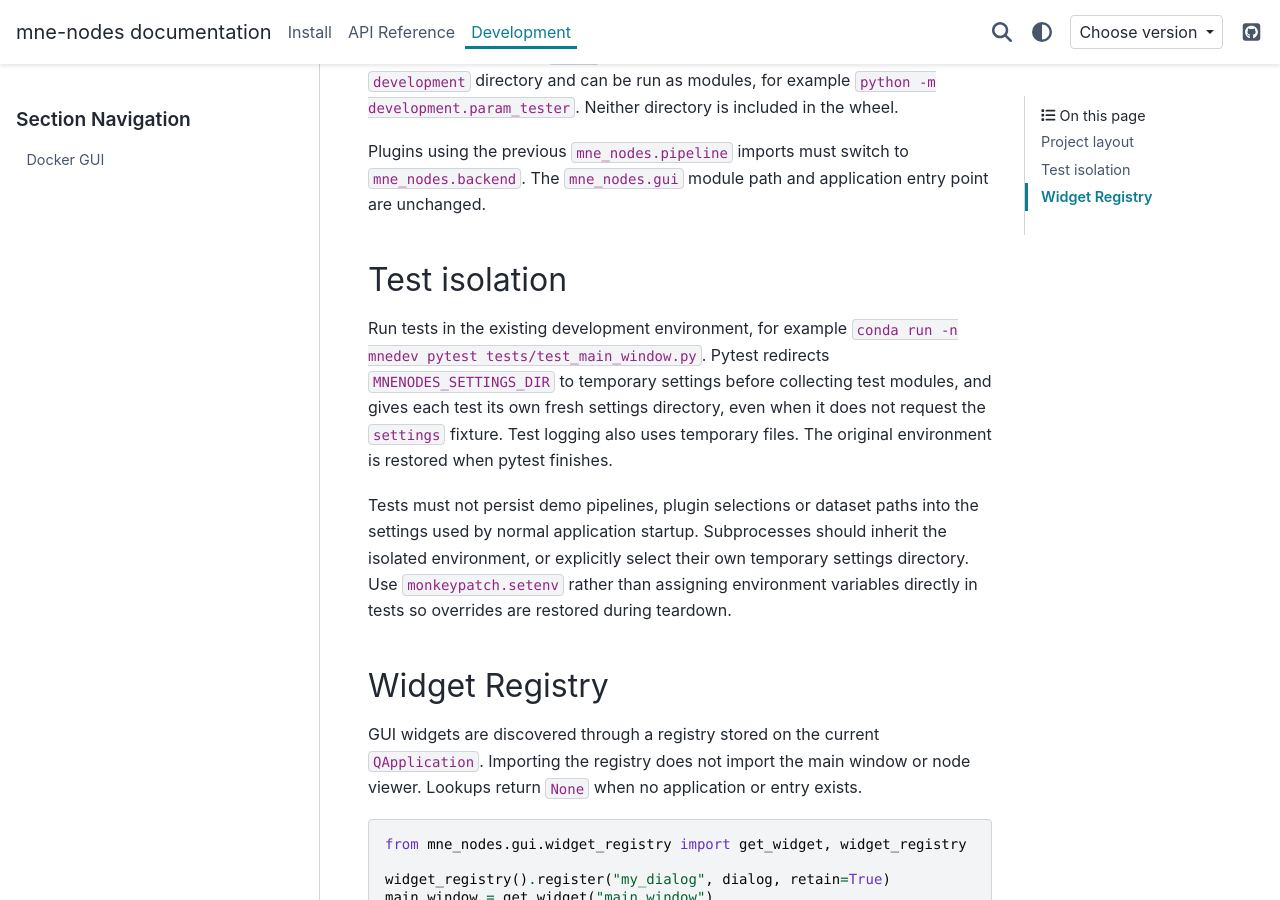
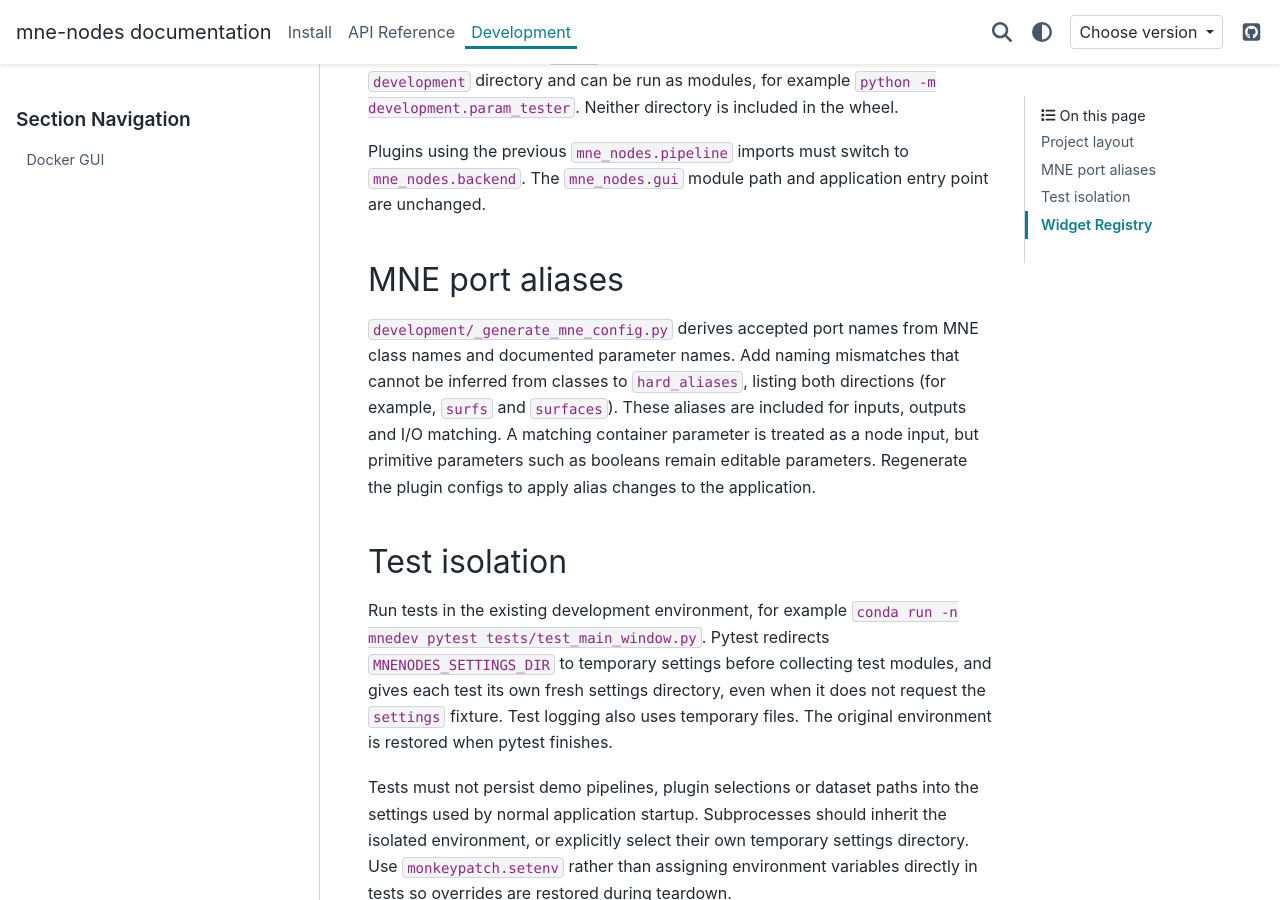
Before and after one commit to marsipu/mne-nodes, a Sphinx documentation site: the page built from docs/source/development/index.rst, in a window 1280 px wide and 900 px high, scrolled down 539 px. Built offline with Sphinx 7.4.7 and the PyData theme 0.15.4, drawn with Linux system fonts in a browser that asks for light colours; pages that are not in the unit, such as notebooks, are missing from menus.

Commit message:
add hard aliases to mne-functions generation

```diff
--- a/docs/source/development/index.rst
+++ b/docs/source/development/index.rst
@@ -23,6 +23,17 @@ included in the wheel.
 Plugins using the previous ``mne_nodes.pipeline`` imports must switch to
 ``mne_nodes.backend``. The ``mne_nodes.gui`` module path and application
 entry point are unchanged.
+
+MNE port aliases
+----------------
+
+``development/_generate_mne_config.py`` derives accepted port names from MNE
+class names and documented parameter names. Add naming mismatches that cannot
+be inferred from classes to ``hard_aliases``, listing both directions (for
+example, ``surfs`` and ``surfaces``). These aliases are included for inputs,
+outputs and I/O matching. A matching container parameter is treated as a node
+input, but primitive parameters such as booleans remain editable parameters.
+Regenerate the plugin configs to apply alias changes to the application.
 
 Test isolation
 --------------
```
Also changed, not shown: 1 other file.
